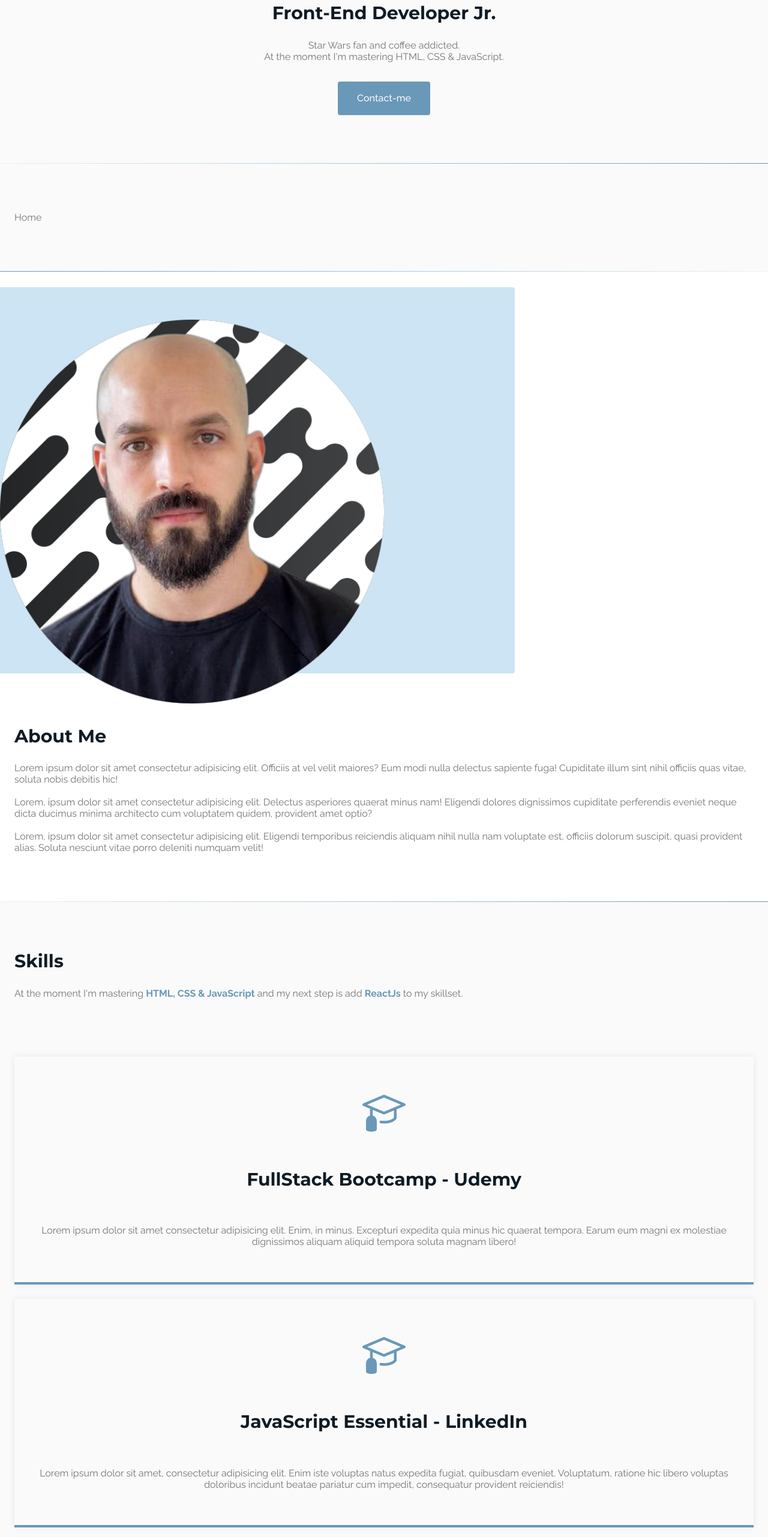
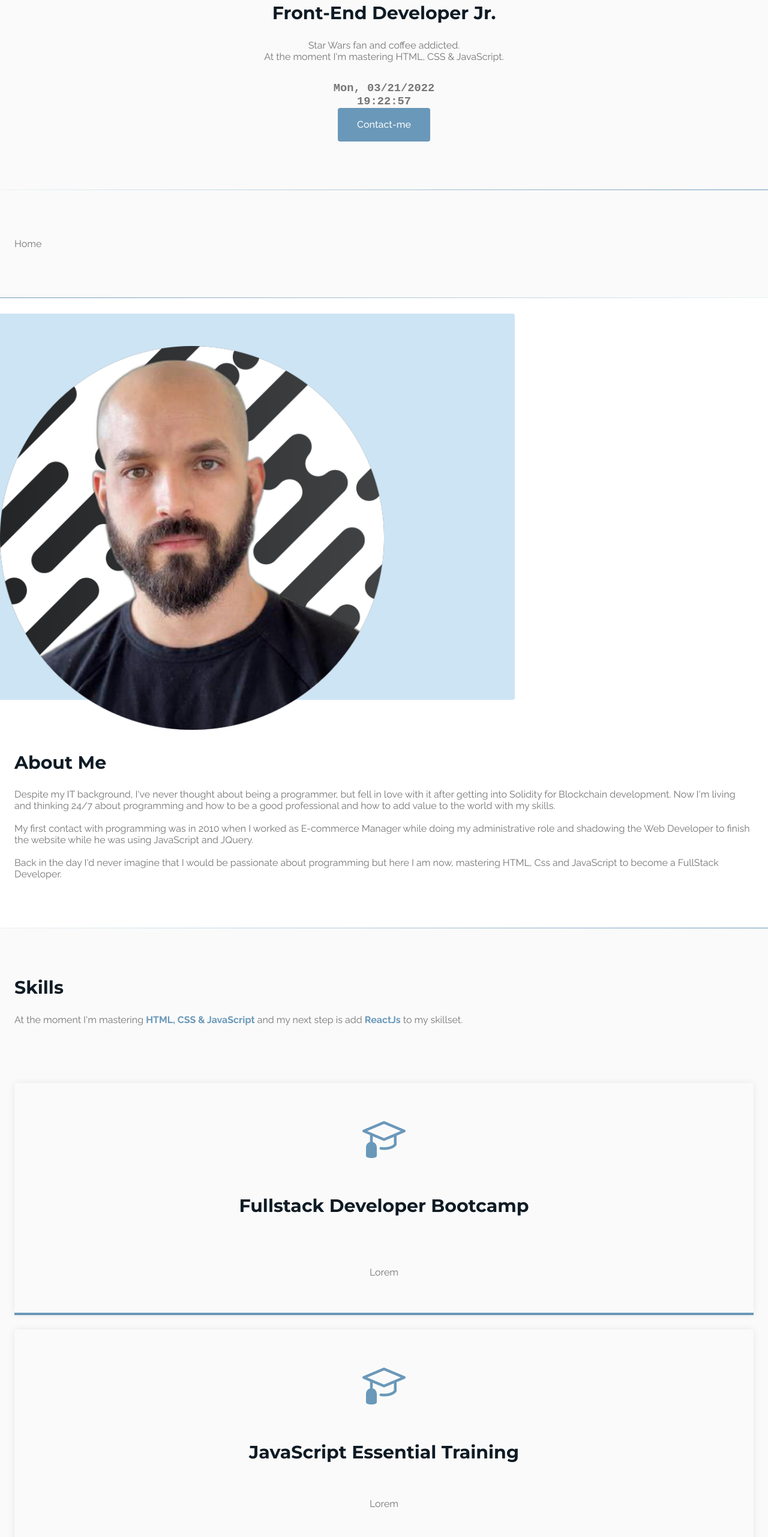
Before and after one commit to wemersonqueiroz/WemersonDev2, a plain HTML site: page index.html in a window 1280 px wide. Shown: the part 1177-3740 px from the top of the page at 60% size. Drawn offline with Linux system fonts and the light colour scheme; files whose address does not match are found by name.

Commit message:
adding Date + Clock and JS
Added the date with a real time clock using JS
also the courses names are now being listed from an array.

```diff
--- a/index.html
+++ b/index.html
@@ -1,6 +1,12 @@
 <!DOCTYPE html>
 <html lang="en">
+
 <head>
+
+  <!-- JS SCRIPT-->
+
+  <!--<link rel="stylesheet" href="main.js"> -->
+
   <!-- PAGE INFO -->
   <meta charset="UTF-8" />
   <meta name="viewport" content="width=device-width, initial-scale=1.0" />
@@ -18,10 +24,78 @@
   <link rel="preconnect" href="https://fonts.gstatic.com" crossorigin />
   <link
     href="https://fonts.googleapis.com/css2?family=Montserrat:wght@400;500;700&family=Raleway:wght@400;500;700&display=swap"
-      rel="stylesheet"
-    />
+    rel="stylesheet" />
 </head>
-  <body>
+
+<body onload="startTime()">
+  <link rel="stylesheet" href="main.js">
+
+  <!--========COURSE AND WORK ARRAYS===========-->
+
+  <script>
+    //============JOBS ARRAY===============//
+
+    let jobs = [{
+        role: "IT Technician",
+        company: "NetServe LTD",
+        period: "03/2020" + " - " + "06/2021"
+      },
+      {
+        role: "Workshop Operative",
+        company: "Taylormade Golf",
+        period: "03/2020" + " - " + "06/2021"
+      },
+      {
+        role: "Ecommerce Manager",
+        company: "Vitrine Refrigeracao",
+        period: "03/2020" + " - " + "06/2021"
+      },
+      {
+        role: "IT Support Technician Jr.",
+        company: "DisDal",
+        period: "03/2020" + " - " + "06/2021"
+      }
+    ]
+
+    //===============COURSES ARRAY======================//
+
+
+    const courses = [{
+        name: "Fullstack Developer Bootcamp",
+        date: "03/2022",
+        where: "Udemy",
+        status: "Ongoing",
+      },
+      {
+        name: "JavaScript Essential Training",
+        date: "03/2022",
+        where: "LinkedIn",
+        status: "Finished",
+      },
+      {
+        name: "Smart Contract Developer",
+        date: "02/2022",
+        where: "Blockchain Council",
+        status: "Finished",
+      },
+      {
+        name: "Ethereum Blockchain Developer",
+        date: "02/2022",
+        where: "Udemy",
+        status: "Finished",
+      },
+      {
+        name: "Comptia A+",
+        date: "10/2020",
+        where: "The Training Room",
+        status: "Finished",
+      }
+    ];
+  </script>
+
+
+
+  <!-------------HEADER ------------>
   <header id="header">
     <nav class="container">
       <a class="logo" href="#">Wemerson<span>Queiroz</span>.</a>
@@ -42,14 +116,16 @@
     </nav>
   </header>
 
+
+
   <main>
+
+    <!-- HOME -->
+
     <section class="section" id="home">
       <div class="container grid">
         <div class="image">
-            <img
-              src="./assets/img/mainbanner.jpeg"
-              alt="To Describe"
-            />
+          <img src="./assets/img/mainbanner.jpeg" alt="To Describe" />
         </div>
         <div class="text">
           <h2 class="title">Front-End Developer Jr.</h2>
@@ -58,19 +134,67 @@
             <br />
             At the moment I'm mastering HTML, CSS & JavaScript.
           </p>
+          <h3>
+            <pre id="today" class="date"></pre>
+            <pre id="hour" class="date"></pre>
+
+          </h3>
           <a class="button" href="#">Contact-me</a>
         </div>
       </div>
     </section>
 
+    <!----SCRIPT TO SHOW DATE---->
+    <script>
+      var now = new Date();
+      var days = new Array('Sun', 'Mon', 'Tue', 'Wed', 'Thu', 'Fri', 'Sat');
+
+      var months = new Array('01', '02', '03', '04', '05', '06', '07', '08', '09', '10', '11', '12');
+
+      var date = ((now.getDate() < 10) ? "0" : "") + now.getDate();
+
+      function fourdigits(number) {
+        return (number < 1000) ? number + 1900 : number;
+      }
+      today = days[now.getDay()] + ", " +
+        months[now.getMonth()] + "/" +
+        date + "/" +
+        (fourdigits(now.getYear()));
+
+      document.getElementById("today").innerHTML = today
+
+      //FUNCTION TO SHOW HOUR REAL TIME.
+
+      function startTime() {
+        var today = new Date();
+        var h = today.getHours();
+        var m = today.getMinutes();
+        var s = today.getSeconds();
+        m = checkTime(m);
+        s = checkTime(s);
+        document.getElementById("hour").innerHTML =
+          h + ":" + m + ":" + s;
+        var t = setTimeout(startTime, 500);
+      }
+
+      function checkTime(i) {
+        if (i < 10) {
+          i = "0" + i
+        }; // add zero in front of numbers < 10
+        return i;
+      }
+    </script>
+
     <div class="divider-1"></div>
-
+    <!---ABOUT---->
     <section class="section" id="homepage">
       <div class="container grid">Home</div>
+
+
     </section>
 
     <div class="divider-2"></div>
-
+    <!----- SERVICES ------->
     <section class="section" id="about">
       <div class="container grid">
         <div class="image"><img src="./assets/img/eu.png" alt="Wemerson Queiroz">
@@ -78,13 +202,18 @@
         <div class="text">
           <h2 class="title">About Me</h2>
           <p>
-              Lorem ipsum dolor sit amet consectetur adipisicing elit. Officiis at vel velit maiores? Eum modi nulla delectus sapiente fuga! Cupiditate illum sint nihil officiis quas vitae, soluta nobis debitis hic!
+            Despite my IT background, I've never thought about being a programmer, but fell in love with it after
+            getting into Solidity for Blockchain development. Now I'm living and thinking 24/7 about programming and how
+            to be a good professional and how to add value to the world with my skills.
           </p><br>
           <p>
-              Lorem, ipsum dolor sit amet consectetur adipisicing elit. Delectus asperiores quaerat minus nam! Eligendi dolores dignissimos cupiditate perferendis eveniet neque dicta ducimus minima architecto cum voluptatem quidem, provident amet optio?
+            My first contact with programming was in 2010 when I worked as E-commerce Manager while doing my
+            administrative role and shadowing the Web Developer to finish the website while he was using JavaScript and
+            JQuery.
           </p><br>
           <p>
-              Lorem, ipsum dolor sit amet consectetur adipisicing elit. Eligendi temporibus reiciendis aliquam nihil nulla nam voluptate est, officiis dolorum suscipit, quasi provident alias. Soluta nesciunt vitae porro deleniti numquam velit!
+            Back in the day I'd never imagine that I would be passionate about programming but here I am now, mastering
+            HTML, Css and JavaScript to become a FullStack Developer.
           </p>
     </section>
 
@@ -96,57 +225,96 @@
         <header>
           <h2 class="title">Skills</h2>
           <p>
-              At the moment I'm mastering <strong>HTML, CSS & JavaScript</strong> and my next step is add <strong>ReactJs</strong> to my skillset.
+            At the moment I'm mastering <strong>HTML, CSS & JavaScript</strong> and my next step is add
+            <strong>ReactJs</strong> to my skillset.
           </p>
-
+          <!--==============COURSES ===================-->
         </header>
         <div class="cards grid">
           <div class="card grid">
             <i class="icon-skill-icon"></i>
-                <h3 class="title">FullStack Bootcamp - Udemy</h3>
+            <h3 class="title ">
+              <pre id="course1" class="title"></pre>
+            </h3>
             <p>
-                  Lorem ipsum dolor sit amet consectetur adipisicing elit. Enim, in minus. Excepturi expedita quia minus hic quaerat tempora. Earum eum magni ex molestiae dignissimos aliquam aliquid tempora soluta magnam libero!
-
+              Lorem
             </p>
           </div>
           <div class="card grid">
             <i class="icon-skill-icon"></i>
-                <h3 class="title">JavaScript Essential - LinkedIn</h3>
+            <pre id="course2" class="title"></pre>
             <p>
-                  Lorem ipsum dolor sit amet, consectetur adipisicing elit. Enim iste voluptas natus expedita fugiat, quibusdam eveniet. Voluptatum, ratione hic libero voluptas doloribus incidunt beatae pariatur cum impedit, consequatur provident reiciendis!
+              Lorem
             </p>
           </div>
           <div class="card grid">
             <i class="icon-skill-icon"></i>
-                <h3 class="title">Smart Contract Developer - Blockchain Council</h3>
+            <pre id="course3" class="title"></pre>
             <p>
-                  Lorem ipsum dolor sit amet consectetur adipisicing elit. Magni distinctio veritatis corrupti suscipit vel totam eveniet optio error ut, quo in numquam iste adipisci, maiores, praesentium modi itaque dolore est!
+              Lorem
+            </p>
+          </div>
+          <div class="card grid">
+            <i class="icon-skill-icon"></i>
+            <pre id="course4" class="title"></pre>
+            <p>
+              Lorem
             </p>
           </div>
         </div>
       </div>
     </section>
-
     <div class="divider-2"></div>
 
+    <section class="section" id="experience">
+      <div class="container grid">
+        <header>
+          <h2 class="title">Job Experience</h2>
+        </header>
+        <div class="experiences">
+          <p>
+            <span>&ldquo;</span>
+            Lorem
+          </p>
+          <div class="experience">
 
-      <section class="section" id="experience">
-        <div class="container grid">Job Experience</div>
+
+          </div>
+          <div class="experience"></div>
+          <div class="experience"></div>
+        </div>
+      </div>
     </section>
 
     <div class="divider-1"></div>
 
-      <section class="section" id="contact">
-        <div class="container grid">Contact</div>
+    <section class="section" id="experience">
+      <div class="container grid">
+        <header>
+          <h2 class="title">Contact</h2>
+        </header>
+      </div>
     </section>
 
     <div class="divider-2"></div>
 
-      <section class="section" id="portifolio">
-        <div class="container grid">Portifolio</div>
+    <section class="section" id="experience">
+      <div class="container grid">
+        <header>
+          <h2 class="title">Portifolio</h2>
+        </header>
+      </div>
     </section>
+
     </section>
   </main>
-    <script src="main.js"></script>
+  <script>
+    document.getElementById("course1").innerText = (courses[0].name)
+    document.getElementById("course2").innerText = (courses[1].name)
+    document.getElementById("course3").innerText = (courses[2].name)
+    document.getElementById("course4").innerText = (courses[3].name)
+
+  </script>
 </body>
+
 </html>
```
Lines whose indentation alone changed are shown as unchanged.
